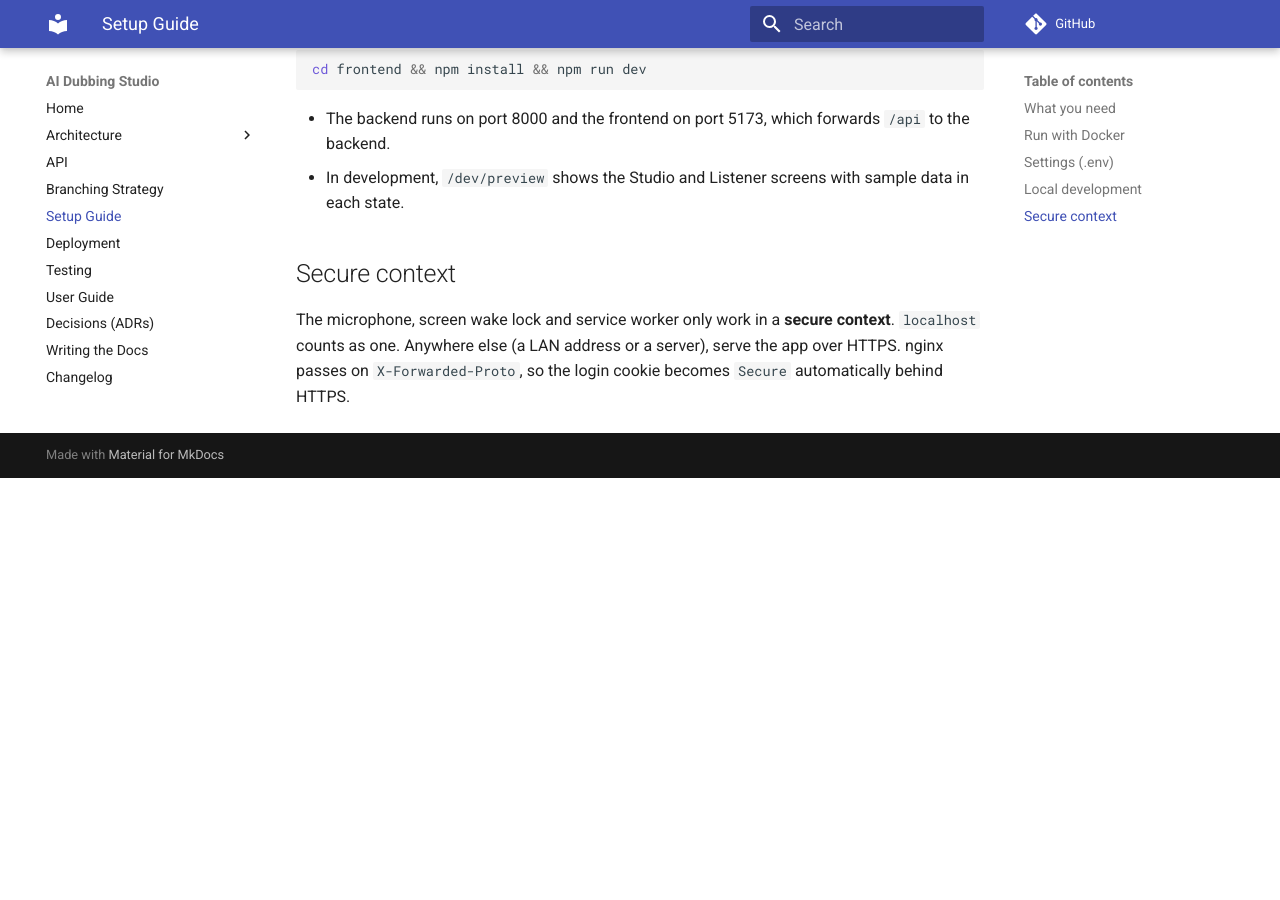
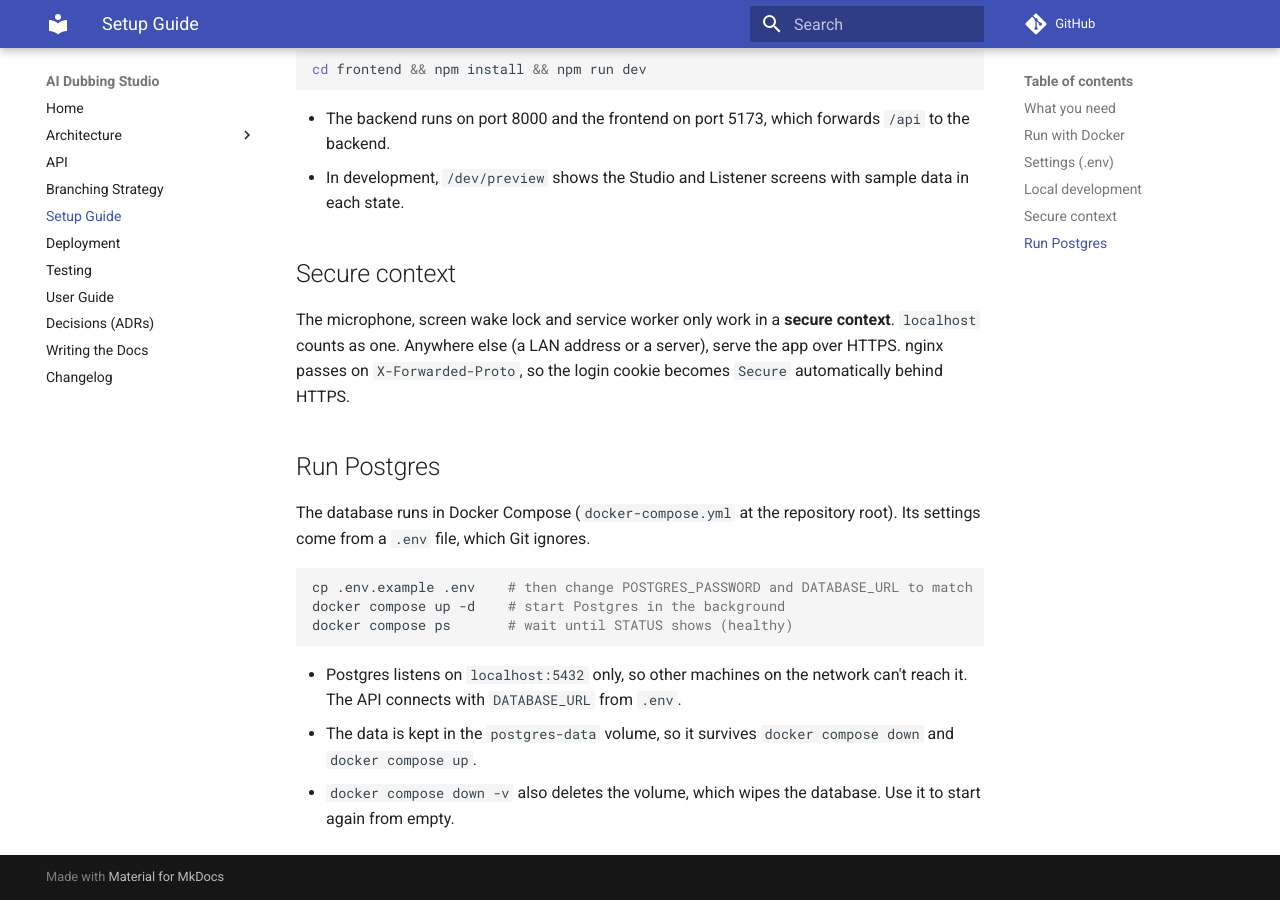
Before and after one commit to WH1TE-SHAD0W/ai-dubbing-studio, an MkDocs documentation site: the page built from docs/setup-guide.md, in a window 1280 px wide and 900 px high, scrolled down 1511 px. Built offline with MkDocs 1.6.1 and Material for MkDocs 9.7.7, drawn with Linux system fonts in a browser that asks for light colours; comment, search, counter and statistics services are not loaded; before the commit the page ends 1989 px from its top, so only the background shows below that.

Commit message:
feat: Postgres in Docker Compose for local development (YGP-61)
- docker-compose.yml: postgres:18-alpine, named volume postgres-data,
  pg_isready health check, port bound to 127.0.0.1:5432 only.
- .env.example: database settings with placeholder password and
  DATABASE_URL for the API (YGP-65). .env stays git-ignored.
- Setup Guide: "Run Postgres" section. Changelog entry.

Co-Authored-By: Claude Opus 5.5 <noreply@anthropic.com>

````diff
--- a/docs/setup-guide.md
+++ b/docs/setup-guide.md
@@ -60,3 +60,21 @@ The microphone, screen wake lock and service worker only work in a **secure
 context**. `localhost` counts as one. Anywhere else (a LAN address or a server),
 serve the app over HTTPS. nginx passes on `X-Forwarded-Proto`, so the login
 cookie becomes `Secure` automatically behind HTTPS.
+
+## Run Postgres
+
+The database runs in Docker Compose (`docker-compose.yml` at the repository
+root). Its settings come from a `.env` file, which Git ignores.
+
+```bash
+cp .env.example .env    # then change POSTGRES_PASSWORD and DATABASE_URL to match
+docker compose up -d    # start Postgres in the background
+docker compose ps       # wait until STATUS shows (healthy)
+```
+
+- Postgres listens on `localhost:5432` only, so other machines on the network
+  can't reach it. The API connects with `DATABASE_URL` from `.env`.
+- The data is kept in the `postgres-data` volume, so it survives
+  `docker compose down` and `docker compose up`.
+- `docker compose down -v` also deletes the volume, which wipes the database.
+  Use it to start again from empty.
````
Also changed, not shown: docker-compose.yml (added, +22 -0 lines), docs/changelog.md (+2 -0 lines), 1 other file.
